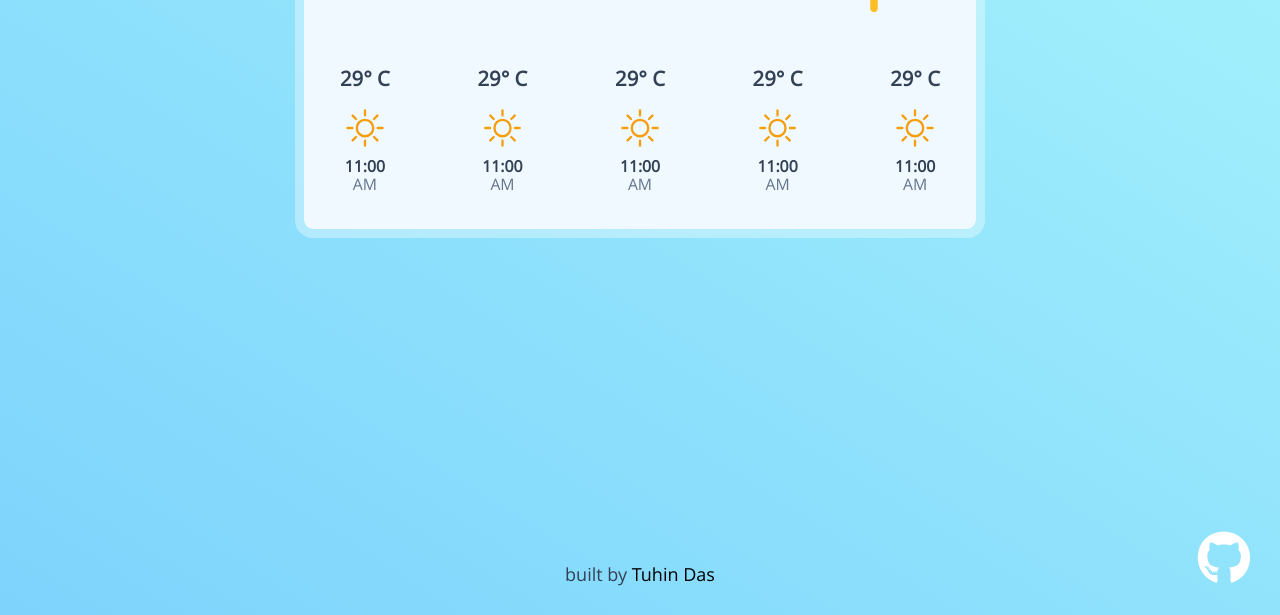
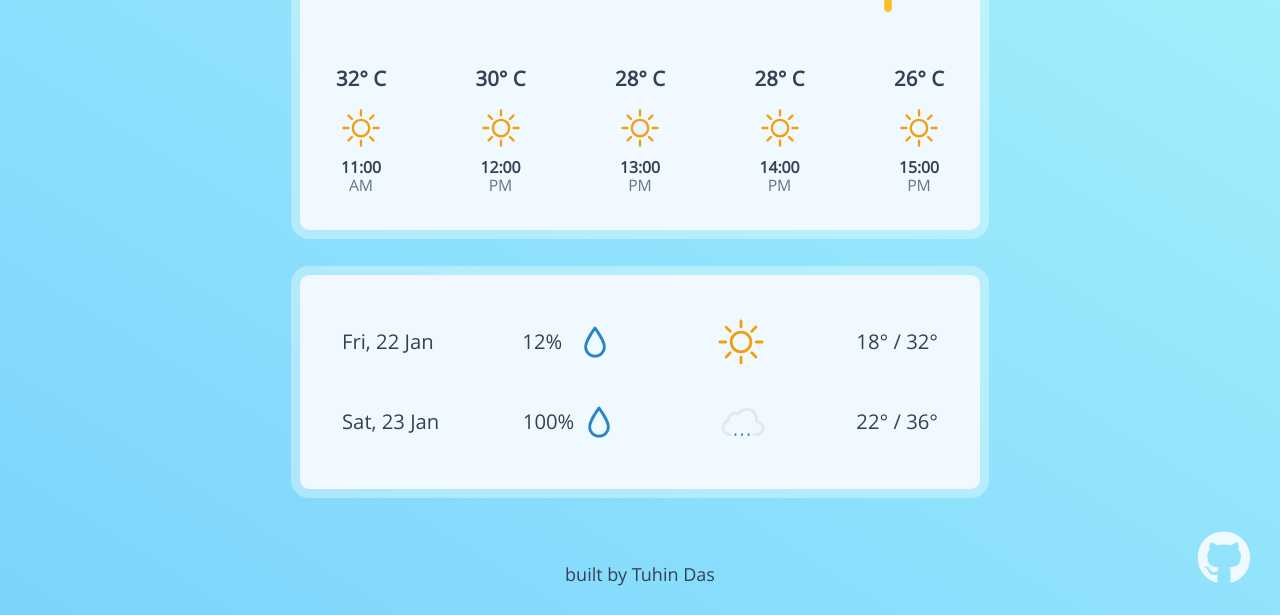
Before and after one commit to tuhindas56/top-weather-app, a website built with webpack: page src/index.html in a window 1280 px wide. Shown: the part 185-800 px from the top of the page. Built offline with nearby package versions, Linux system fonts and the light colour scheme.

Commit message:
UI: Build daily forecast section

```diff
--- a/src/index.html
+++ b/src/index.html
@@ -12,50 +12,83 @@
       referrerpolicy="no-referrer"
     />
   </head>
-  <body class="flex flex-col">
+  <body class="flex flex-col align-center justify-between">
     <main>
-      <div class="today-card border">
-        <div class="current-info flex">
+      <!-- Current Weather Info -->
+      <div class="today-card outline">
+        <div class="current-info flex align-center justify-between">
           <div>
-            <p>23° C</p>
-            <p>Tokyo, USA</p>
+            <p class="bold">23° C</p>
+            <p class="bold">Tokyo, USA</p>
           </div>
           <img src="./assets/svg/fill/clear-day.svg" alt="Sunny" />
         </div>
 
-        <ul class="hourly-info flex">
-          <li class="hour-card flex flex-col">
-            <p>29° C</p>
+        <ul class="hourly-info grid justify-between">
+          <li class="hour-card flex flex-col align-center justify-between">
+            <p class="bold">32° C</p>
             <img src="./assets/svg/line/clear-day.svg" alt="Sunny" />
-            <p>11:00</p>
+            <p class="bold">11:00</p>
             <p>AM</p>
           </li>
-          <li class="hour-card flex flex-col">
-            <p>29° C</p>
+          <li class="hour-card flex flex-col align-center justify-between">
+            <p class="bold">30° C</p>
             <img src="./assets/svg/line/clear-day.svg" alt="Sunny" />
-            <p>11:00</p>
-            <p>AM</p>
+            <p class="bold">12:00</p>
+            <p>PM</p>
           </li>
-          <li class="hour-card flex flex-col">
-            <p>29° C</p>
+          <li class="hour-card flex flex-col align-center justify-between">
+            <p class="bold">28° C</p>
             <img src="./assets/svg/line/clear-day.svg" alt="Sunny" />
-            <p>11:00</p>
-            <p>AM</p>
+            <p class="bold">13:00</p>
+            <p>PM</p>
           </li>
-          <li class="hour-card flex flex-col">
-            <p>29° C</p>
+          <li class="hour-card flex flex-col align-center justify-between">
+            <p class="bold">28° C</p>
             <img src="./assets/svg/line/clear-day.svg" alt="Sunny" />
-            <p>11:00</p>
-            <p>AM</p>
+            <p class="bold">14:00</p>
+            <p>PM</p>
           </li>
-          <li class="hour-card flex flex-col">
-            <p>29° C</p>
+          <li class="hour-card flex flex-col align-center justify-between">
+            <p class="bold">26° C</p>
             <img src="./assets/svg/line/clear-day.svg" alt="Sunny" />
-            <p>11:00</p>
-            <p>AM</p>
+            <p class="bold">15:00</p>
+            <p>PM</p>
           </li>
         </ul>
       </div>
+
+      <!-- Next Two Days Weather Info -->
+      <ul class="grid forecast-card outline">
+        <li class="forecast">
+          <button class="grid grid-flow-col align-center justify-between">
+            <span>Fri, 22 Jan</span>
+            <div class="grid grid-flow-col precipitation align-center">
+              <span>12%</span>
+              <img
+                src="./assets/svg/line/raindrop.svg"
+                alt="precipitation icon"
+              />
+            </div>
+            <img src="./assets/svg/line/clear-day.svg" alt="" />
+            <span>18° / 32°</span>
+          </button>
+        </li>
+        <li class="forecast">
+          <button class="grid grid-flow-col align-center justify-between">
+            <span>Sat, 23 Jan</span>
+            <div class="grid grid-flow-col precipitation align-center">
+              <span>100%</span>
+              <img
+                src="./assets/svg/line/raindrop.svg"
+                alt="precipitation icon"
+              />
+            </div>
+            <img src="./assets/svg/line/drizzle.svg" alt="" />
+            <span>22° / 36°</span>
+          </button>
+        </li>
+      </ul>
     </main>
     <footer>
       <p>
--- a/src/style.css
+++ b/src/style.css
@@ -6,8 +6,18 @@
 }
 
 :root {
+  --text-base-100: 13px;
+  --text-base-200: 14px;
+  --text-base-300: 16px;
+  --text-base-400: 18px;
   --color-dark-gray: #64748b;
-  --transition-duration: 0.3s;
+  --color-sky-100: #f0f9ff;
+  --color-sky-200: #e0f2fe;
+  --hover-gray: #475569;
+  --text-dark: #334155;
+  --outline: 0.5rem solid rgba(255, 255, 255, 0.342);
+  --padding: 2rem;
+  --transition-duration: 0.15s;
 }
 
 *,
@@ -53,22 +63,38 @@ h6 {
 
 .flex {
   display: flex;
-  column-gap: 2.5rem;
 }
 .flex-col {
   flex-direction: column;
 }
+.grid {
+  display: grid;
+}
+.grid-flow-col {
+  grid-auto-flow: column;
+}
+.align-center {
+  align-items: center;
+}
+.justify-between {
+  justify-content: space-between;
+}
+.bold {
+  font-weight: bold;
+}
 
 html {
-  font-size: 13px;
+  font-size: var(--text-base-100);
   font-family: opensansregular, sans-serif, system-ui;
-  color: #334155;
+  color: var(--text-dark);
 }
 
 body {
   background: linear-gradient(to top right, #7dd3fc, #a5f3fc);
-  align-items: center;
-  justify-content: space-between;
+}
+
+main {
+  width: clamp(360px, 80vw, 680px);
 }
 
 ul {
@@ -82,23 +108,18 @@ img {
 }
 
 .today-card {
-  min-width: max-content;
-  background-color: #f0f9ff;
+  width: 100%;
+  background-color: var(--color-sky-100);
   margin-block: 2.5rem;
-  padding: 2rem;
-  border-radius: 0.5rem;
+  padding: var(--padding);
   pointer-events: none;
   user-select: none;
+  text-wrap: nowrap;
 }
 
 .current-info {
   position: relative;
-  justify-content: space-between;
-  align-items: center;
   padding-top: 0.5rem;
-}
-.current-info p {
-  font-weight: bold;
 }
 .current-info p:first-child {
   font-size: 3.75rem;
@@ -109,17 +130,16 @@ img {
 }
 .current-info img {
   position: absolute;
-  right: -14px;
+  right: -4%;
   height: 100px;
 }
 
 .hourly-info {
   margin-top: 3.5rem;
-  justify-content: space-between;
+  grid-auto-flow: column;
 }
-.hour-card {
-  align-items: center;
-  justify-content: space-between;
+.hour-card img {
+  height: 50px;
 }
 .hour-card p:first-child {
   font-size: 1.125rem;
@@ -132,14 +152,38 @@ img {
 .hour-card p:last-child {
   color: var(--color-dark-gray);
 }
-.hour-card p:first-child,
-.hour-card p:nth-child(3) {
-  font-weight: bold;
-}
 .hour-card p:nth-child(3),
 .hour-card p:last-child {
   font-size: 0.875rem;
   line-height: 1rem;
+}
+
+.forecast-card {
+  width: 100%;
+  row-gap: 1rem;
+  background-color: var(--color-sky-100);
+  padding: var(--padding);
+}
+.forecast button {
+  width: 100%;
+  column-gap: 1rem;
+  border: 0;
+  color: var(--text-dark);
+  font-size: 1.125rem;
+  line-height: 1.75rem;
+  text-wrap: nowrap;
+  background-color: var(--color-sky-100);
+  transition-duration: var(--transition-duration);
+}
+.forecast button:hover {
+  background-color: var(--color-sky-200);
+  cursor: pointer;
+}
+.forecast img {
+  height: 40px;
+}
+.precipitation {
+  grid-template-columns: 4ch max-content;
 }
 
 footer {
@@ -148,12 +192,12 @@ footer {
 }
 footer p a {
   position: relative;
-  color: #000;
+  color: var(--text-dark);
   text-decoration: none;
   transition-duration: var(--transition-duration);
 }
 footer p a:hover {
-  color: #475569;
+  color: var(--hover-gray);
 }
 footer p a:hover::after {
   position: absolute;
@@ -167,7 +211,7 @@ footer p a:hover::after {
   right: 30px;
   font-size: 3rem;
   text-decoration: none;
-  color: #fff;
+  color: var(--color-sky-100);
   transition-duration: var(--transition-duration);
 }
 .fa-github:hover {
@@ -175,36 +219,40 @@ footer p a:hover::after {
 }
 
 @media (min-width: 400px) {
-  .border {
-    outline: 0.5rem solid rgba(255, 255, 255, 0.342);
+  .outline {
+    outline: var(--outline);
+    border-radius: 0.5rem;
   }
 
   html {
-    font-size: 14px;
+    font-size: var(--text-base-200);
   }
 
   .current-info img {
-    right: -14px;
     height: 130px;
   }
 }
 
 @media (min-width: 500px) {
   html {
-    font-size: 16px;
+    font-size: var(--text-base-300);
+  }
+
+  .forecast img {
+    height: 50px;
   }
 }
 
 @media (min-width: 800px) {
   html {
-    font-size: 18px;
+    font-size: var(--text-base-400);
   }
 
-  .current-info {
-    width: 600px;
-  }
   .current-info img {
-    right: -14px;
     height: 160px;
   }
+
+  .forecast img {
+    height: 60px;
+  }
 }
```
